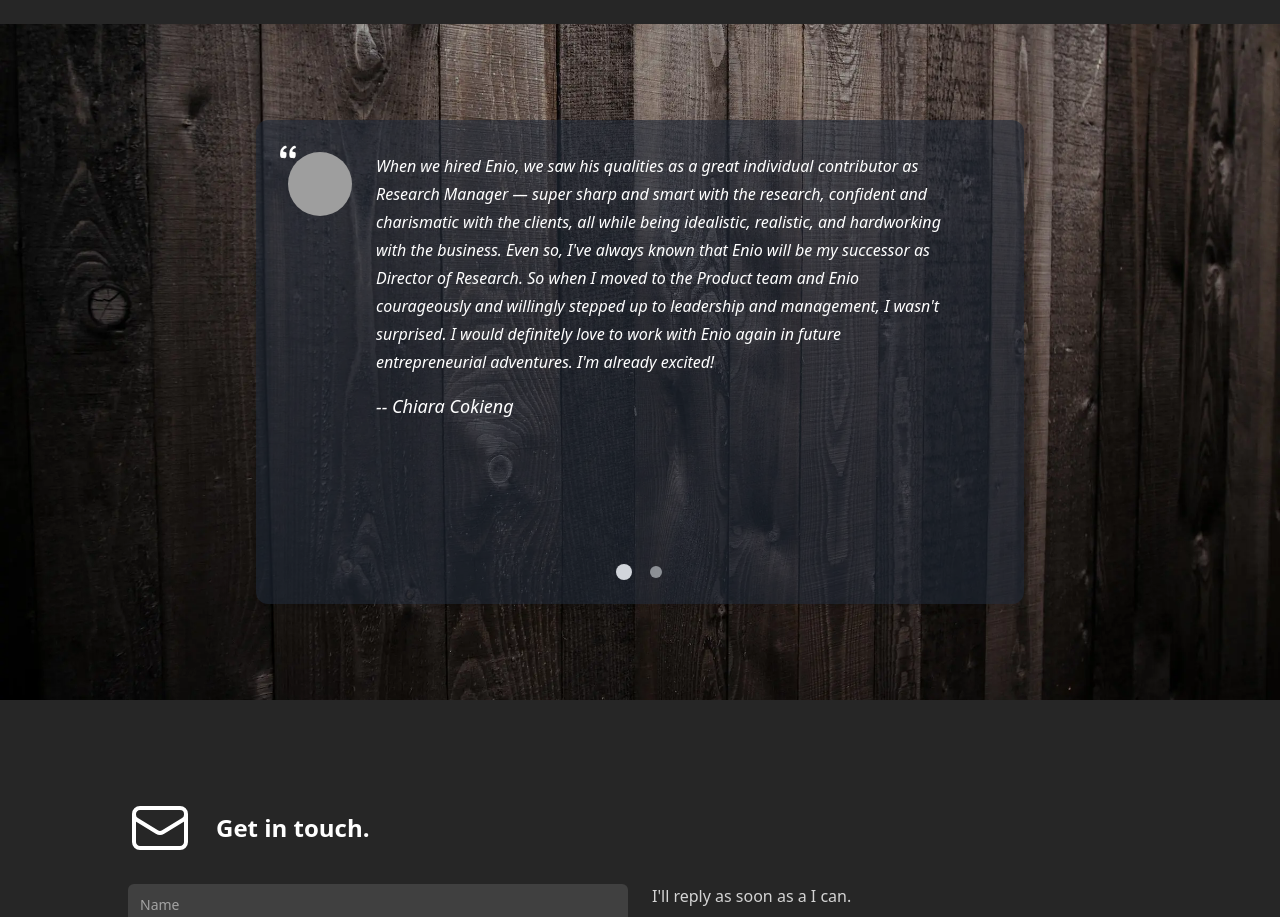
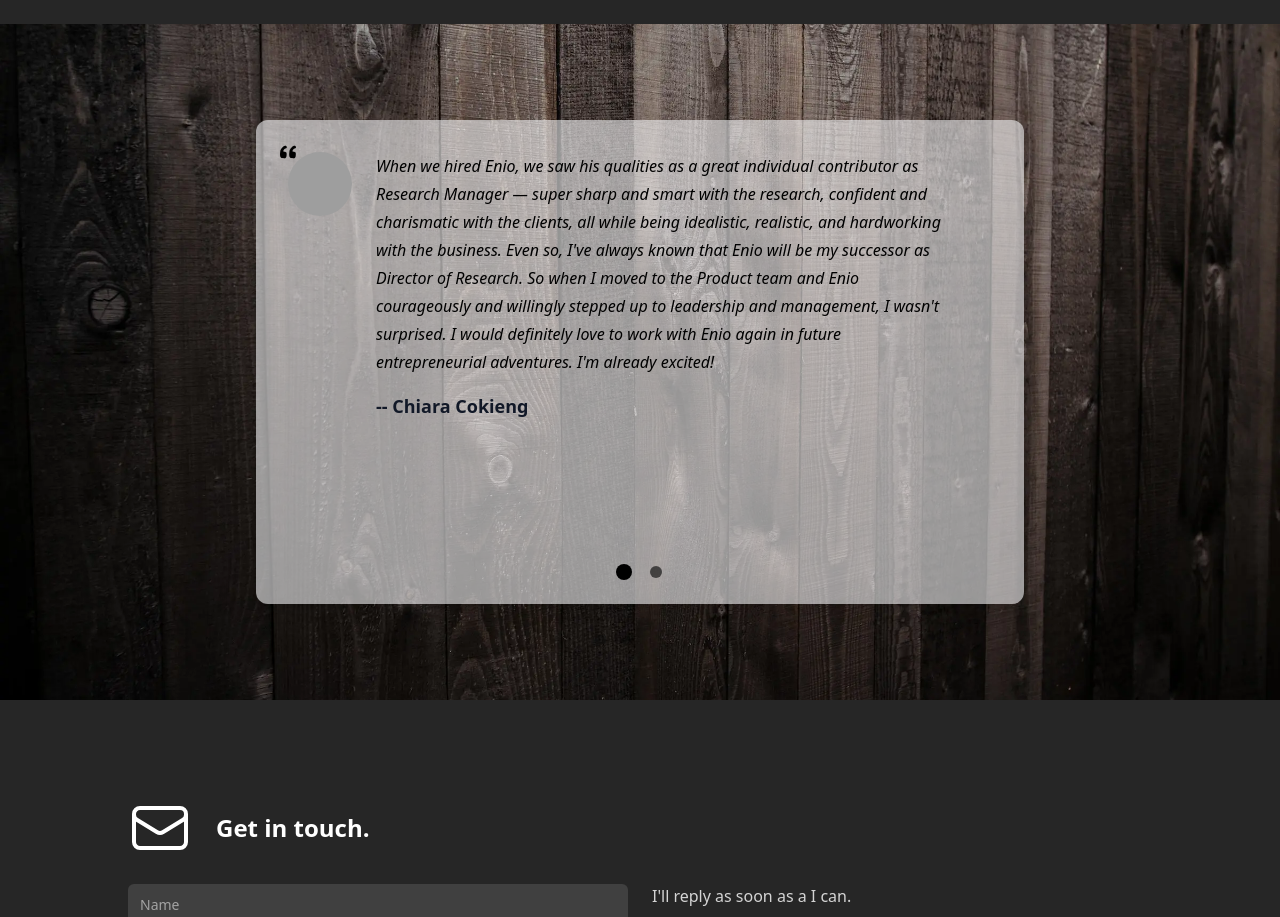
Before and after one commit to borgesenioc/react-resume-enio, a Next.js app: page / in a window 1280 px wide. Shown: the part 3660-4577 px from the top of the page. Built offline with nearby package versions, Linux system fonts and the light colour scheme; grey boxes are pictures that could not be loaded.

Commit message:
Update quote background to light grey

```diff
--- a/src/components/Sections/Testimonials.tsx
+++ b/src/components/Sections/Testimonials.tsx
@@ -79,7 +79,7 @@ const Testimonials: FC = memo(() => {
         )}
         style={imageSrc ? {backgroundImage: `url(${resolveSrc}`} : undefined}>
         <div className="z-10 w-full max-w-screen-md px-4 lg:px-0">
-          <div className="flex flex-col items-center gap-y-6 rounded-xl bg-gray-800/60 p-6 shadow-lg">
+          <div className="flex flex-col items-center gap-y-6 rounded-xl bg-gray-100/60 p-6 shadow-lg">
             <div
               className="no-scrollbar flex w-full touch-pan-x snap-x snap-mandatory gap-x-6 overflow-x-auto scroll-smooth"
               onScroll={handleScroll}
@@ -97,7 +97,7 @@ const Testimonials: FC = memo(() => {
                 return (
                   <button
                     className={classNames(
-                      'h-3 w-3 rounded-full bg-gray-300 transition-all duration-500 sm:h-4 sm:w-4',
+                      'h-3 w-3 rounded-full bg-black transition-all duration-700 sm:h-4 sm:w-4',
                       isActive ? 'scale-100 opacity-100' : 'scale-75 opacity-60',
                     )}
                     disabled={isActive}
@@ -122,15 +122,15 @@ const Testimonial: FC<{testimonial: Testimonial; isActive: boolean}> = memo(
       )}>
       {image ? (
         <div className="relative h-14 w-14 shrink-0 sm:h-16 sm:w-16">
-          <QuoteIcon className="absolute -left-2 -top-2 h-4 w-4 stroke-black text-white" />
+          <QuoteIcon className="absolute -left-2 -top-2 h-4 w-4 stroke-black text-black" />
           <img className="h-full w-full rounded-full" src={image} />
         </div>
       ) : (
-        <QuoteIcon className="h-5 w-5 shrink-0 text-white sm:h-8 sm:w-8" />
+        <QuoteIcon className="h-5 w-5 shrink-0 text-black sm:h-8 sm:w-8" />
       )}
       <div className="flex flex-col gap-y-4">
-        <p className="prose prose-sm font-medium italic text-white sm:prose-base">{text}</p>
-        <p className="text-xs italic text-white sm:text-sm md:text-base lg:text-lg">-- {name}</p>
+        <p className="prose prose-sm font-medium italic text-black sm:prose-base">{text}</p>
+        <p className="text-xs font-bold text-gray-900 sm:text-sm md:text-base lg:text-lg">-- {name}</p>
       </div>
     </div>
   ),
```
